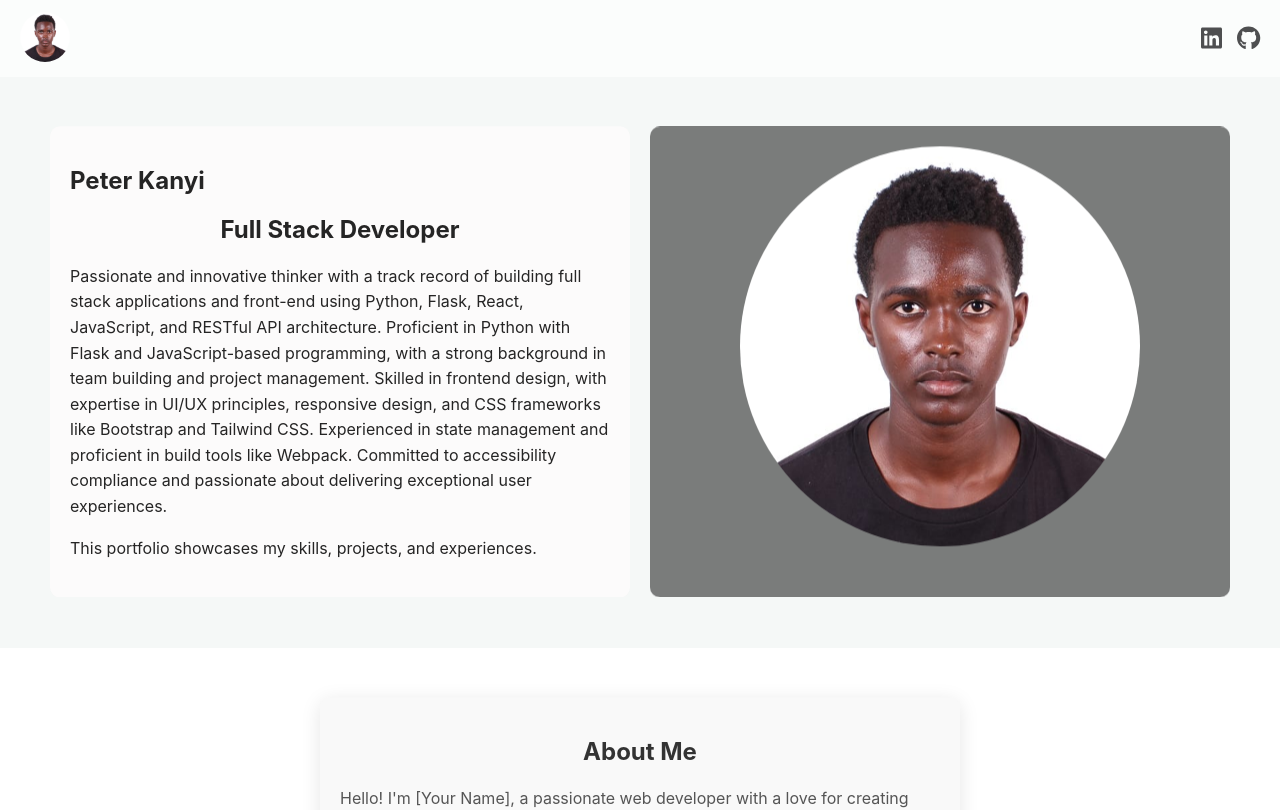
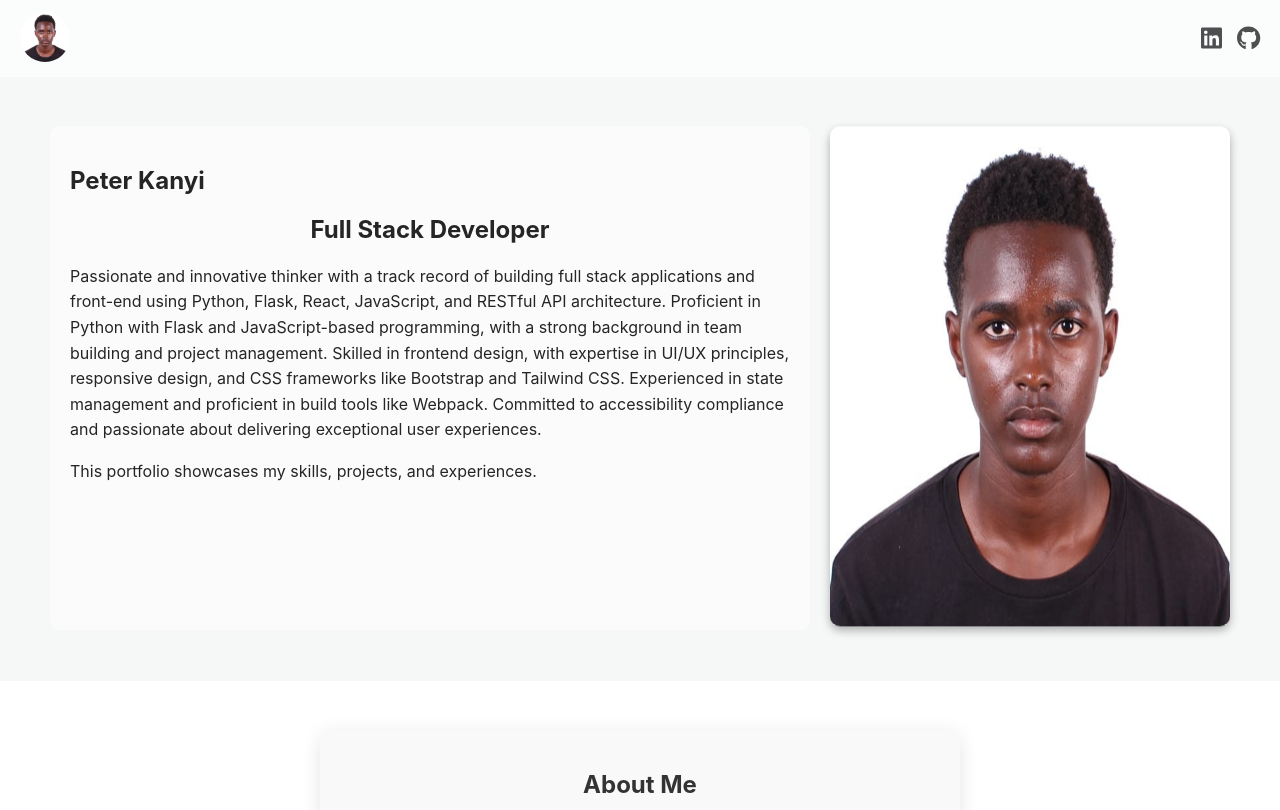
Before and after one commit to kanyi9/kanyi-portfolio, a React (Create React App) app in the folder kanyi-portfolio/: page / in a window 1280 px wide. Shown: the top 810 px of the page. Built offline with nearby package versions, Linux system fonts and the light colour scheme.

Commit message:
updated introduction

```diff
--- a/kanyi-portfolio/src/components/Introduction.css
+++ b/kanyi-portfolio/src/components/Introduction.css
@@ -15,18 +15,14 @@
     border-radius: 10px; /* Rounded corners */
 }
 
-.introduction-image {
-    flex: 1;
-    text-align: center;
-    background-color: rgba(0, 0, 0, 0.5); /* Optional: Add a background to the image container */
-    padding: 20px; /* Add padding for better spacing */
-    border-radius: 10px; /* Rounded corners */
-}
+
 
 .introduction-image img {
-    width: 400px;
-    height: 400px;
-    border-radius: 50%; /* Optional: Make the image circular */
+    width: 100%; /* Make the image responsive */
+    max-width: 400px; /* Set a maximum width for the image */
+    height: 500px;; /* Maintain aspect ratio */
+    border-radius: 10px; /* Rounded corners for the image */
+    box-shadow: 0 4px 10px rgba(0, 0, 0, 0.3); /* Add a shadow effect */
 }
 
 .introduction h1,
```
